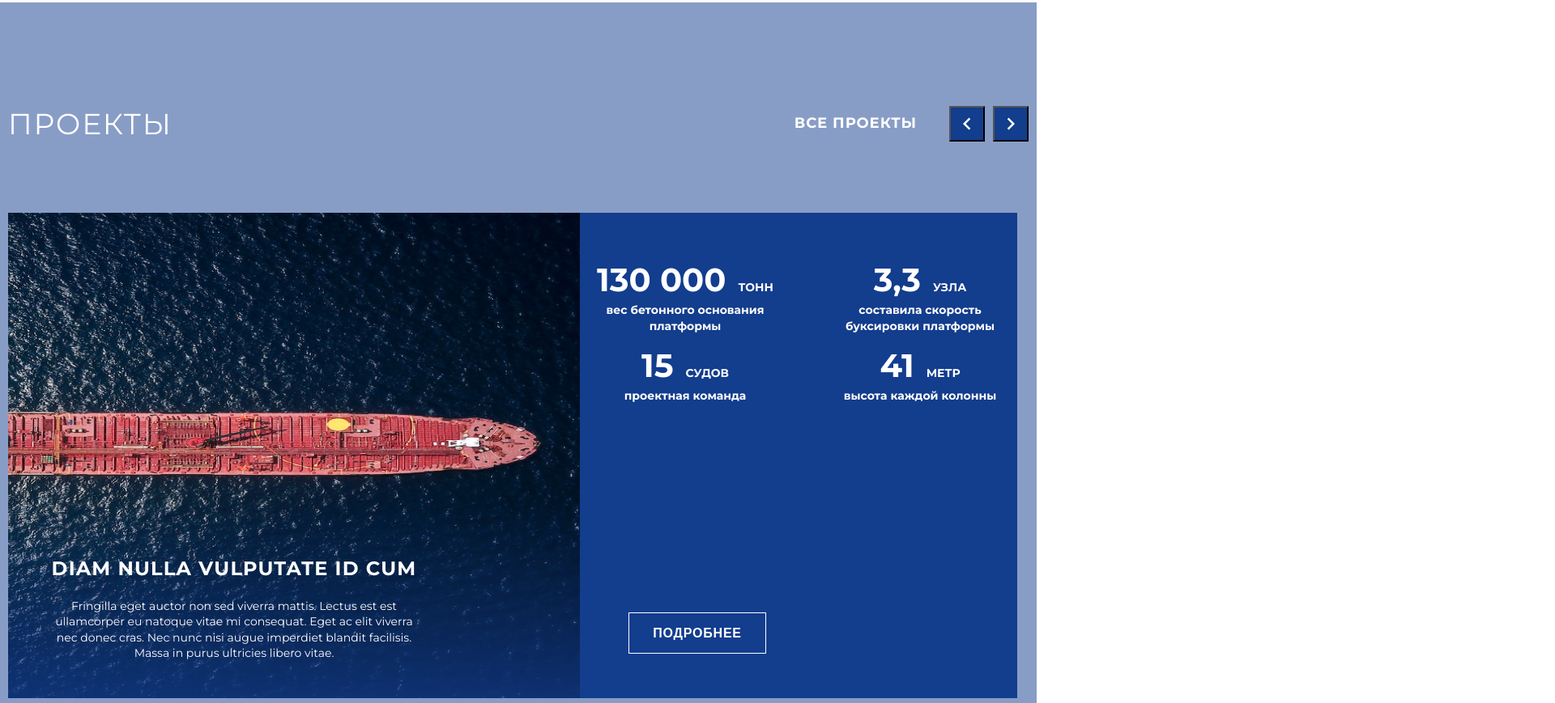
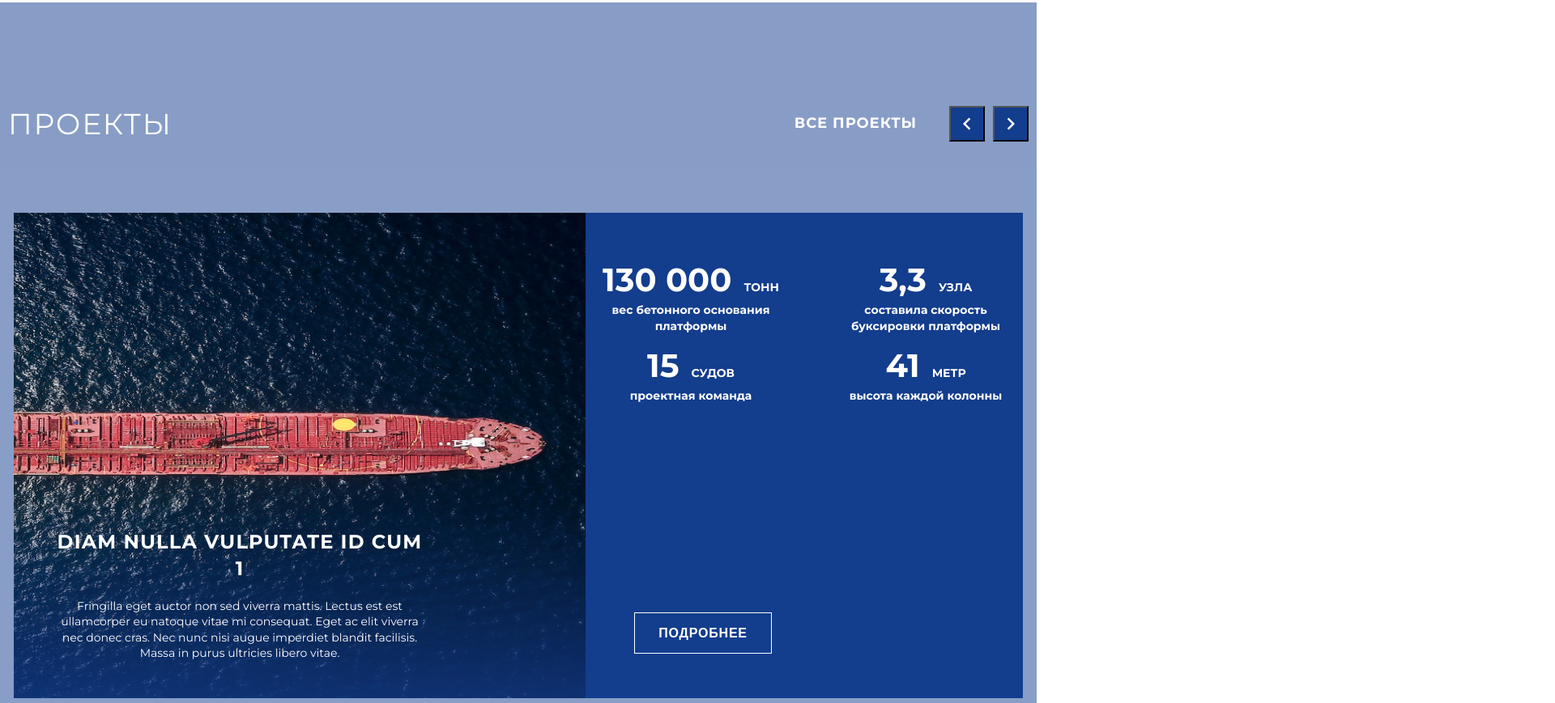
Before and after one commit to NikolayShavar/CaptainDanilkin, a website: page app/index.html in a window 1280 px wide. Shown: the part 3350-4219 px from the top of the page at 81% size, 1920 px wide, since content can reach past the window. Drawn offline with nearby package versions, Linux system fonts and the light colour scheme; files that its build step writes are made by us from their sources.

Commit message:
slider fixed

```diff
--- a/app/index.html
+++ b/app/index.html
@@ -373,12 +373,13 @@
           </div>
         </div>
         <div class="projects__slider single-item">
+			<div class="projects__slide">
 				<div class="projects__box project1">
 				  <div class="projects__slider-item">
 					<div class="projects__slider-item__bg"></div>
 					<div class="projects__title">
 					  <div class="projects__title-text">
-                  Diam nulla vulputate id cum
+						Diam nulla vulputate id cum 1
 					  </div>
 					  <div class="projects__title-text__after">
 						Fringilla eget auctor non sed viverra mattis. Lectus est est
@@ -422,13 +423,14 @@
 					</div>
 				  </div>
 				</div>
-
+			</div>
+			<div class="projects__slide">
 				<div class="projects__box project2">
 				  <div class="projects__slider-item">
 					<div class="projects__slider-item__bg"></div>
 					<div class="projects__title">
 					  <div class="projects__title-text">
-                  Diam nulla vulputate id cum
+						Diam nulla vulputate id cum 2
 					  </div>
 					  <div class="projects__title-text__after">
 						Fringilla eget auctor non sed viverra mattis. Lectus est est
@@ -469,6 +471,7 @@
 					  </div>
 
 					  <button class="details-projects">Подробнее</button>
+					</div>
 				  </div>
 				</div>
 			</div>
--- a/app/js/main.js
+++ b/app/js/main.js
@@ -10,5 +10,5 @@
   slidesToShow: 1,
   slidesToScroll: 1,
   prevArrow: $('.arrow-after.projects-before'),
-    nextArrow: $('.arrow-next.projects-next'),
+  nextArrow: $('.arrow-next.projects-next'),
 });
--- a/app/scss/_libs.scss
+++ b/app/scss/_libs.scss
@@ -0,0 +1,2 @@
+@import "./slick.scss";
+@import "./slick-theme.scss";
```
Also changed, not shown: app/css/style.min.css. Lines whose indentation alone changed are shown as unchanged.
